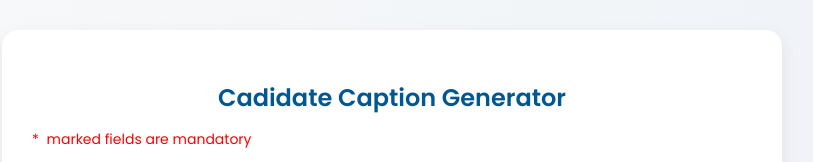
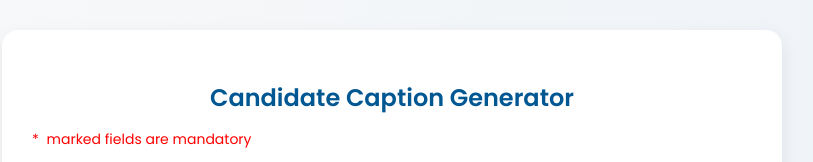
Before and after one commit to ManishBub/captiongenerator, a plain HTML site: page index.html in a window 1280 px wide. Shown: the top 162 px of the page, without its empty margins (248-1061 px from the left). Drawn offline with Linux system fonts and the light colour scheme.

Commit message:
Update index.html

```diff
--- a/index.html
+++ b/index.html
@@ -3,7 +3,7 @@
 <head>
   <meta charset="UTF-8" />
   <meta name="viewport" content="width=device-width, initial-scale=1.0"/>
-  <title>Maheshwari Matrimony Form</title>
+  <title>Maheshwari Candidate Caption Generator</title>
   <link href="https://fonts.googleapis.com/css2?family=Poppins:wght@400;600&display=swap" rel="stylesheet">
   <style>
     * { box-sizing: border-box; }
@@ -92,7 +92,7 @@
 </head>
 <body>
   <div class="form-container">
-    <h2>Cadidate Caption Generator</h2>
+    <h2>Candidate Caption Generator</h2>
     <p class="note"><span class="required">*</span> marked fields are mandatory</p>
 
     <form id="matrimonyForm">
```
